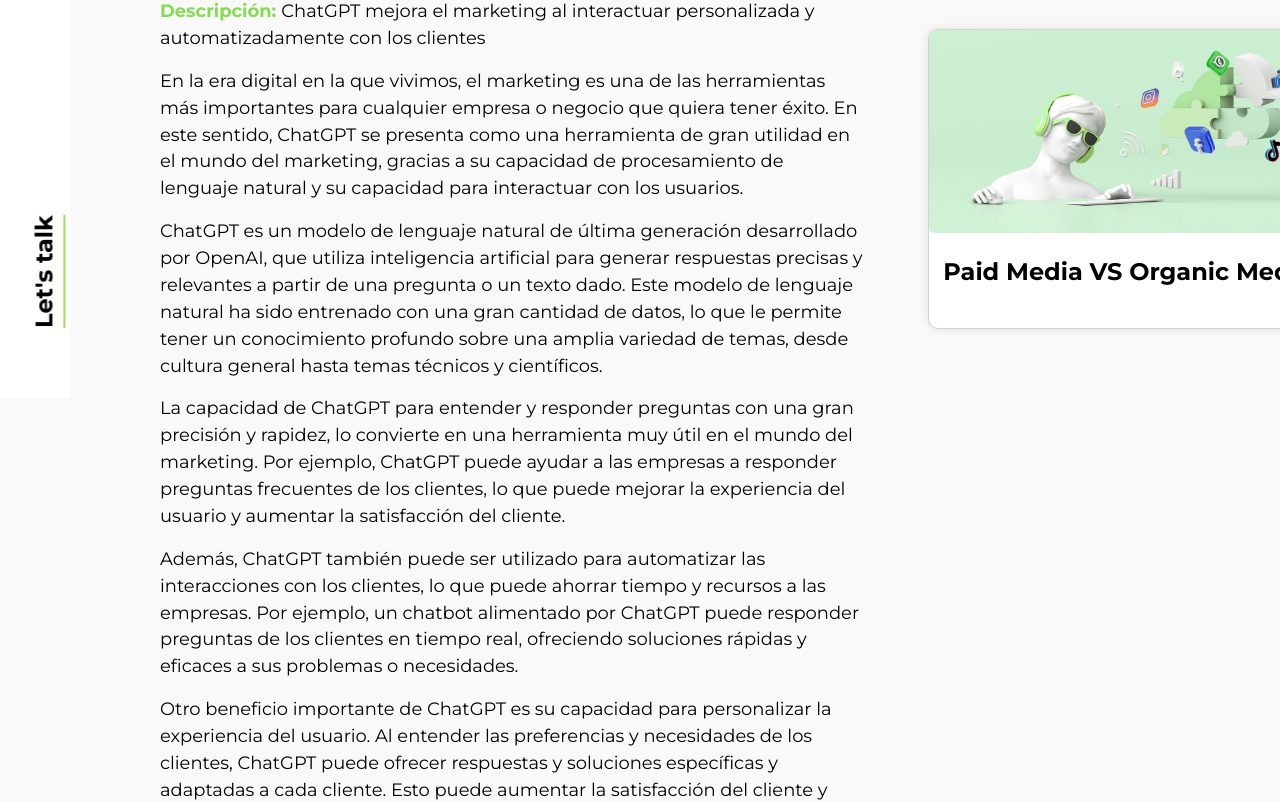
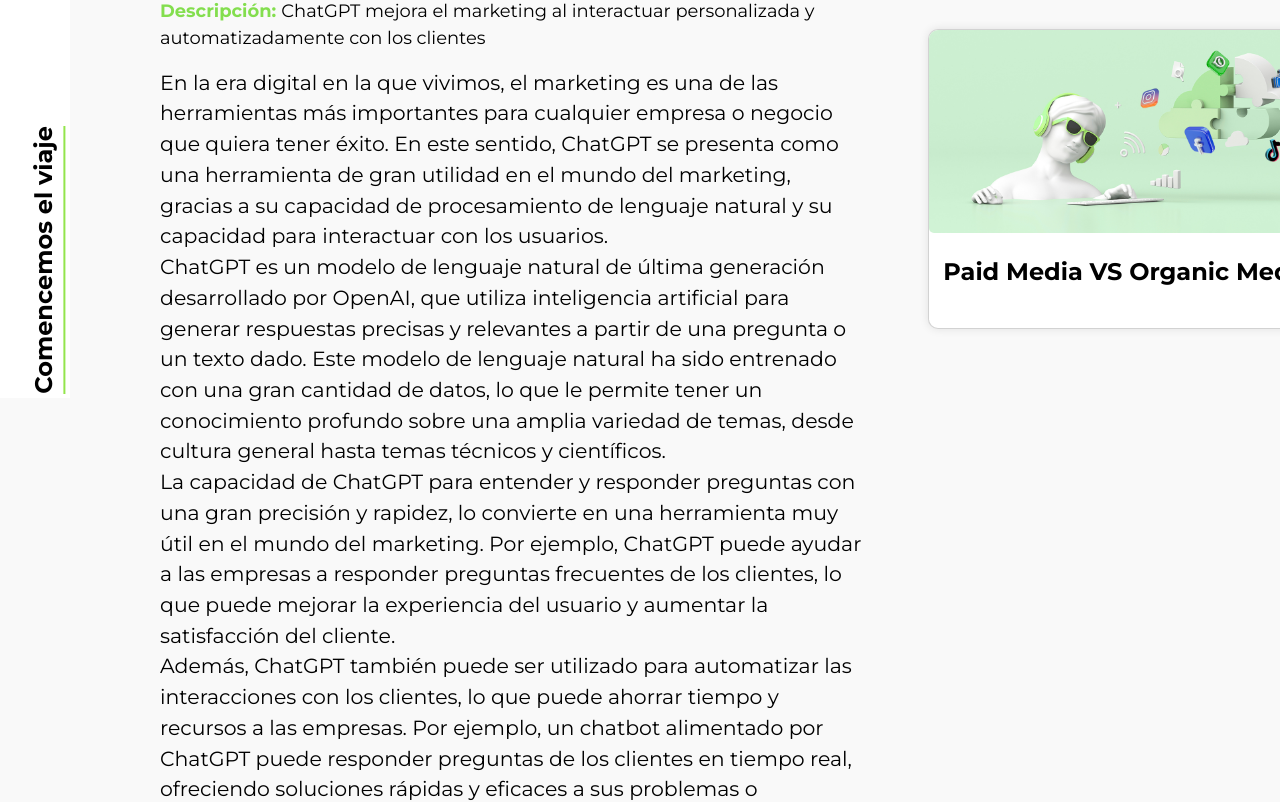
Before and after one commit to WebDesignPrez/prez_web, a React (Create React App) app: page /blog1 in a window 1280 px wide. Shown: the part 402-1204 px from the top of the page. Built offline with nearby package versions, Linux system fonts and the light colour scheme; the HTML template or start-up script is replaced by a standard one; a web font is replaced by a local one.

Commit message:
cambios viernes santos

```diff
--- a/src/App.css
+++ b/src/App.css
@@ -419,8 +419,8 @@
   width: 26%;
   padding-top: 5%;
   padding-bottom: 5%;
-  text-align: right;
-  line-height: 1;
+  text-align: left;
+  line-height: 3.6rem;
 }
 
 .letras p.titulo1 {
@@ -444,8 +444,8 @@
 }
 .imagenFlechaLT img{
   width: 4vw;
-  margin-top: 10%;
-  margin-left: 2%;
+  margin-top: 13%;
+  margin-left: 4%;
 }
 
 .imagenFlechaLT .flechaBlancaLT2 {
@@ -2193,7 +2193,7 @@
   padding: 5vw 7.5vw 5vw 15vw;
   font-size: 4.5rem;
   text-align: center;
-  line-height: 4rem;
+  line-height: 5.3rem;
   font-weight: bold;
 
 }
@@ -2579,6 +2579,7 @@
     -webkit-transform-origin: bottom left;
     transform-origin: bottom left;
     white-space: nowrap;
+    margin-bottom: 7vw;
   }
 }
 
--- a/src/componentes/Blog1Info.js
+++ b/src/componentes/Blog1Info.js
@@ -37,12 +37,12 @@
             <div className="blogContenedor">
                 <div className="blogPrincipal">
                     <p><strong>Descripción: </strong>{item.description}</p>
-                    <p>{item.textBlog}</p>
-                    <p>{item.textBlog2}</p>
-                    <p>{item.textBlog3}</p>
-                    <p>{item.textBlog4}</p>
-                    <p>{item.textBlog5}</p>
-                    <p>{item.textBlog6}</p>
+                    En la era digital en la que vivimos, el marketing es una de las herramientas más importantes para cualquier empresa o negocio que quiera tener éxito. En este sentido, ChatGPT se presenta como una herramienta de gran utilidad en el mundo del marketing, gracias a su capacidad de procesamiento de lenguaje natural y su capacidad para interactuar con los usuarios. <br/>
+                    ChatGPT es un modelo de lenguaje natural de última generación desarrollado por OpenAI, que utiliza inteligencia artificial para generar respuestas precisas y relevantes a partir de una pregunta o un texto dado. Este modelo de lenguaje natural ha sido entrenado con una gran cantidad de datos, lo que le permite tener un conocimiento profundo sobre una amplia variedad de temas, desde cultura general hasta temas técnicos y científicos.<br/>
+                    La capacidad de ChatGPT para entender y responder preguntas con una gran precisión y rapidez, lo convierte en una herramienta muy útil en el mundo del marketing. Por ejemplo, ChatGPT puede ayudar a las empresas a responder preguntas frecuentes de los clientes, lo que puede mejorar la experiencia del usuario y aumentar la satisfacción del cliente.<br/>
+                    Además, ChatGPT también puede ser utilizado para automatizar las interacciones con los clientes, lo que puede ahorrar tiempo y recursos a las empresas. Por ejemplo, un chatbot alimentado por ChatGPT puede responder preguntas de los clientes en tiempo real, ofreciendo soluciones rápidas y eficaces a sus problemas o necesidades.<br/>
+                    Otro beneficio importante de ChatGPT es su capacidad para personalizar la experiencia del usuario. Al entender las preferencias y necesidades de los clientes, ChatGPT puede ofrecer respuestas y soluciones específicas y adaptadas a cada cliente. Esto puede aumentar la satisfacción del cliente y mejorar la percepción de la marca. <br/>
+                    En resumen, la importancia de ChatGPT en el marketing radica en su capacidad para procesar el lenguaje natural y entender las necesidades y preferencias de los clientes. Con su capacidad para responder preguntas de manera rápida y eficiente, automatizar las interacciones con los clientes y personalizar la experiencia del usuario, ChatGPT se presenta como una herramienta valiosa para cualquier empresa que quiera mejorar su presencia en línea y su relación con los clientes.
                 </div>
                 <div className="blogDerecha">
                     <br />
@@ -54,7 +54,7 @@
                             </div>
                         </div>
                     </a>
-                    <br/>
+                    <br />
                 </div>
             </div>
         </>
--- a/src/componentes/LetsTalk.js
+++ b/src/componentes/LetsTalk.js
@@ -15,14 +15,13 @@
             <div className="contenedorLets">
                 <div className="letras">
                     <p className="titulo1">Sé parte de nuestro mundo</p>
-                    <p className="titulo2" onClick={selOpt}>Let´s Talk</p>
+                    <p className="titulo2" onClick={selOpt}>Comencemos el viaje</p>
                 </div>
                 <div class="imagenFlechaLT">
                     <a href="/lets-talk"><img src="./img/flechaBlancaListo.webp" alt="flechaBlancaLT2" class="flechaBlancaLT2" /></a>
                     <a href="/lets-talk"><img src="./img/flechaNegraL.webp" alt="flechaNegraLT2" class="flechaNegraLT2" /></a>
                 </div>
             </div>
-
         </>
     )
 }
--- a/src/componentes/MenuLateral.js
+++ b/src/componentes/MenuLateral.js
@@ -63,7 +63,7 @@
 
                 {/* <div className="logoLateral" onClick={topFunction}></div> */}
                 <a className="burger" onClick={handleToggle}> <span></span> <span></span> </a>
-                <div className="textoRotar"><a className="linkDecor" onClick={selOpt}>Let's talk</a></div>
+                <div className="textoRotar"><a className="linkDecor" onClick={selOpt}>Comencemos el viaje</a></div>
                 <div className="logomovil"><a href="./#">
                     <img  src="./img/logopr.png" alt="Logo"></img>
                 </a></div>
--- a/src/componentes/MenuLateralSinHome.js
+++ b/src/componentes/MenuLateralSinHome.js
@@ -62,7 +62,7 @@
 
                 {/* <div className="logoLateral" onClick={topFunction}></div> */}
                 <a className="burger" onClick={handleToggle}> <span></span> <span></span> </a>
-                <div className="textoRotar"><a className="linkDecor" onClick={selOpt}>Let's talk</a></div>
+                <div className="textoRotar"><a className="linkDecor" onClick={selOpt}>Comencemos el viaje</a></div>
                 <div className="logomovil"><a href="./#">
                     <img  src="./img/logopr.png" alt="Logo"></img>
                 </a></div>
--- a/src/data/data.js
+++ b/src/data/data.js
@@ -8,12 +8,6 @@
 		description: 'ChatGPT mejora el marketing al interactuar personalizada y automatizadamente con los clientes',
 		date: 'Abril 05, 2023',
 		ReadingTime: '3 minutos',
-		textBlog: 'En la era digital en la que vivimos, el marketing es una de las herramientas más importantes para cualquier empresa o negocio que quiera tener éxito. En este sentido, ChatGPT se presenta como una herramienta de gran utilidad en el mundo del marketing, gracias a su capacidad de procesamiento de lenguaje natural y su capacidad para interactuar con los usuarios.',
-		textBlog2: 'ChatGPT es un modelo de lenguaje natural de última generación desarrollado por OpenAI, que utiliza inteligencia artificial para generar respuestas precisas y relevantes a partir de una pregunta o un texto dado. Este modelo de lenguaje natural ha sido entrenado con una gran cantidad de datos, lo que le permite tener un conocimiento profundo sobre una amplia variedad de temas, desde cultura general hasta temas técnicos y científicos.',
-		textBlog3: 'La capacidad de ChatGPT para entender y responder preguntas con una gran precisión y rapidez, lo convierte en una herramienta muy útil en el mundo del marketing. Por ejemplo, ChatGPT puede ayudar a las empresas a responder preguntas frecuentes de los clientes, lo que puede mejorar la experiencia del usuario y aumentar la satisfacción del cliente.',
-		textBlog4: 'Además, ChatGPT también puede ser utilizado para automatizar las interacciones con los clientes, lo que puede ahorrar tiempo y recursos a las empresas. Por ejemplo, un chatbot alimentado por ChatGPT puede responder preguntas de los clientes en tiempo real, ofreciendo soluciones rápidas y eficaces a sus problemas o necesidades.',
-		textBlog5: 'Otro beneficio importante de ChatGPT es su capacidad para personalizar la experiencia del usuario. Al entender las preferencias y necesidades de los clientes, ChatGPT puede ofrecer respuestas y soluciones específicas y adaptadas a cada cliente. Esto puede aumentar la satisfacción del cliente y mejorar la percepción de la marca.',
-		textBlog6: 'En resumen, la importancia de ChatGPT en el marketing radica en su capacidad para procesar el lenguaje natural y entender las necesidades y preferencias de los clientes. Con su capacidad para responder preguntas de manera rápida y eficiente, automatizar las interacciones con los clientes y personalizar la experiencia del usuario, ChatGPT se presenta como una herramienta valiosa para cualquier empresa que quiera mejorar su presencia en línea y su relación con los clientes.'
 	},
 	{
 		id: 2,
```
